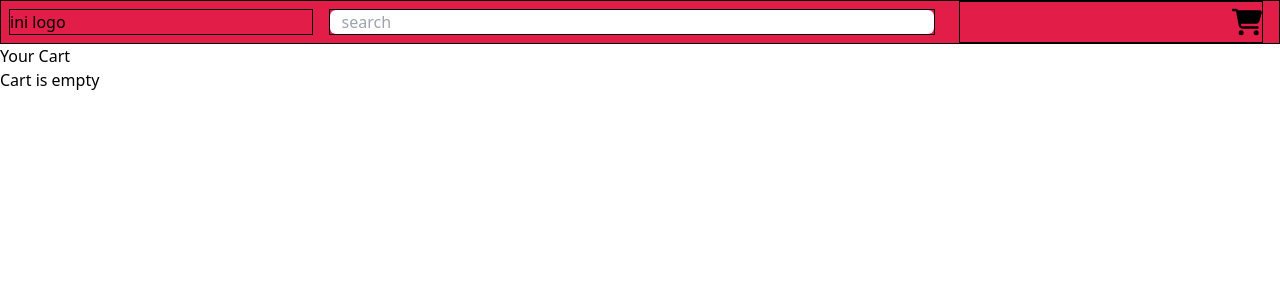
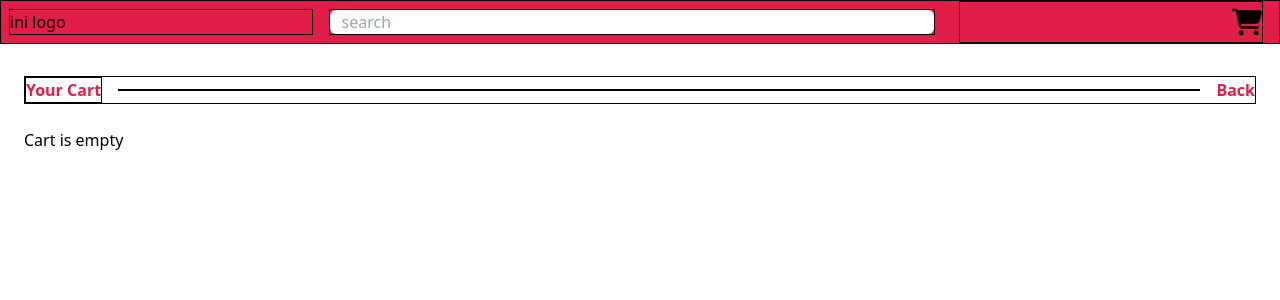
Before and after one commit to ludymisc/JS-Front-End, a React (Vite) app: page /cart in a window 1280 px wide. Shown: the top 300 px of the page. Built offline with nearby package versions, Linux system fonts and the light colour scheme.

Commit message:
change anchor to Link to prevent auto reload

```diff
--- a/src/components/menuSection.jsx
+++ b/src/components/menuSection.jsx
@@ -1,5 +1,6 @@
 import '../index.css'
 import items from '../data/items.json'
+import { Link } from 'react-router-dom'
 
 export default function Menu({ search, limit }) {
   let filteredProducts = items.filter((item) =>
@@ -19,13 +20,13 @@ export default function Menu({ search, limit }) {
 
         <div className="flex-1 h-[2px] bg-primary border border-black"></div>
 
-        <a
-            href="/Menus"
+        <Link
+            to="/Menus"
             className="ml-auto text-sm font-semibold text-primary hover:underline" >
             <span
             className='text-md'
             >View All</span>
-        </a>
+        </Link>
 
       </div>
 
--- a/src/components/promoSection.jsx
+++ b/src/components/promoSection.jsx
@@ -1,5 +1,6 @@
 import '../index.css'
 import items from '../data/items.json'
+import { Link } from 'react-router-dom'
 
 export default function Promo({ search, limit }) {
     let filteredProducts = items.filter((item) =>
@@ -20,13 +21,13 @@ export default function Promo({ search, limit }) {
 
         <div className="flex-1 h-[2px] bg-primary border border-black"></div>
 
-        <a
-            href="/itemsOnPromo"
+        <Link
+            to="/itemsOnPromo"
             className="ml-auto text-sm font-semibold text-primary hover:underline" >
             <span
             className='text-md'
             >View All</span>
-        </a>
+        </Link>
 
       </div>
 
--- a/src/pages/cart.jsx
+++ b/src/pages/cart.jsx
@@ -1,6 +1,7 @@
 import "../index.css"
 import { useContext } from "react";
 import { CartContext } from "../components/cartContext";
+import { Link } from 'react-router-dom'
 
 
 export default function Cart() {
@@ -13,8 +14,21 @@ export default function Cart() {
     }, 0);
 
     return(
-    <div className="cart-page">
-      <h2>Your Cart</h2>
+    <div className="cart-page px-6 py-8">
+      <div className="flex items-center gap-4 mb-6 border border-black">
+
+      <h2 className="ext-2xl font-bold text-primary border border-black">Your Cart</h2>
+      <div className="flex-1 h-[2px] bg-primary border border-black"></div>
+
+        <Link
+            to="/"
+            className="ml-auto text-md font-semibold text-primary hover:underline" >
+            <span
+            className='text-md'
+            >Back</span>
+        </Link>
+      </div>
+
 
       {cart.length === 0 ? (
         <p>Cart is empty</p>
--- a/src/pages/menuAll.jsx
+++ b/src/pages/menuAll.jsx
@@ -2,6 +2,7 @@ import '../index.css'
 import items from '../data/items.json'
 import { useContext } from "react";
 import { CartContext } from '../components/cartContext';
+import { Link } from 'react-router-dom'
 
 
 export default function AllMenu({ search }) {
@@ -21,13 +22,13 @@ export default function AllMenu({ search }) {
 
         <div className="flex-1 h-[2px] bg-primary border border-black"></div>
 
-        <a
-            href="/"
+        <Link
+            to="/"
             className="ml-auto text-sm font-semibold text-primary hover:underline" >
             <span
             className='text-md'
             >Back</span>
-        </a>
+        </Link>
 
       </div>
 
--- a/src/pages/promoAll.jsx
+++ b/src/pages/promoAll.jsx
@@ -1,5 +1,6 @@
 import '../index.css'
 import items from '../data/items.json'
+import { Link } from 'react-router-dom'
 
 export default function AllPromo({ search }) {
     let filteredProducts = items.filter((item) =>
@@ -16,13 +17,13 @@ export default function AllPromo({ search }) {
 
         <div className="flex-1 h-[2px] bg-primary border border-black"></div>
 
-        <a
-            href="/"
+        <Link
+            to="/"
             className="ml-auto text-sm font-semibold text-primary hover:underline" >
             <span
             className='text-md'
             >Back</span>
-        </a>
+        </Link>
 
       </div>
 
```
